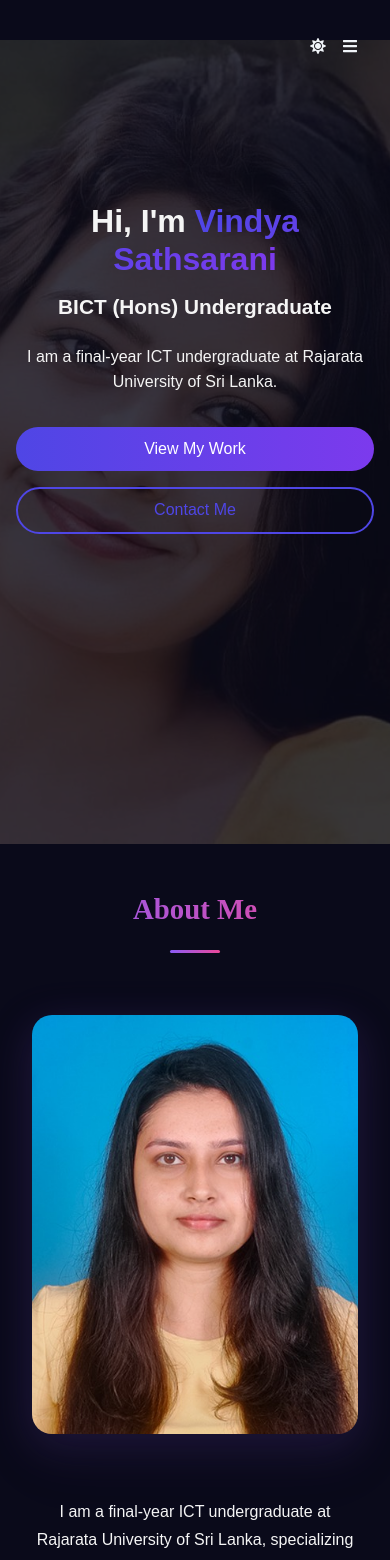
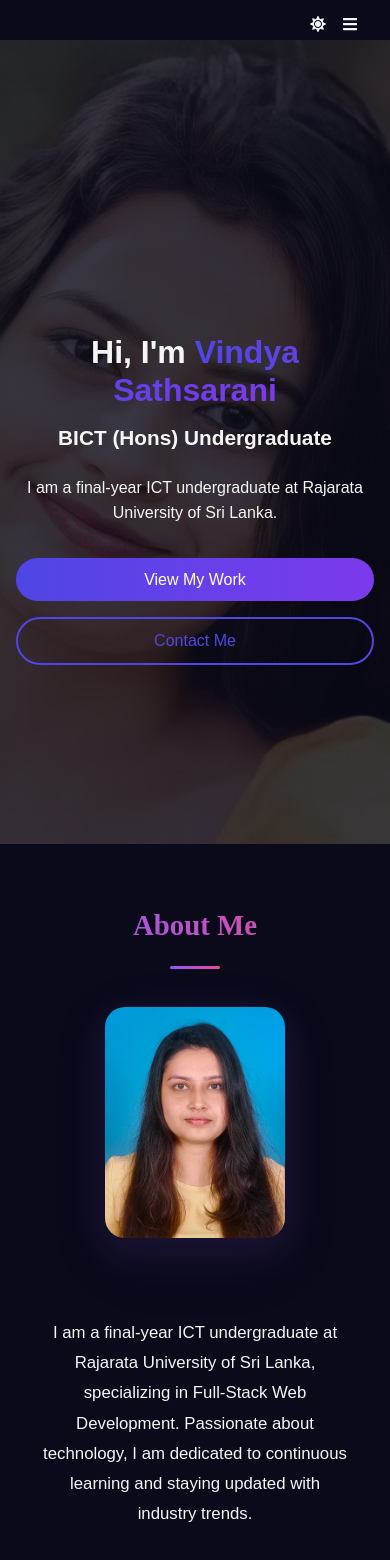
Before and after one commit to vindyasathsarani/My-Portfolio-Website, a React (Create React App) app: page / in a window 390 px wide. Shown: the top 1560 px of the page. Built offline with nearby package versions, Linux system fonts and the light colour scheme.

Commit message:
Completed my portfolio

```diff
--- a/src/App.css
+++ b/src/App.css
@@ -318,3 +318,46 @@ p {
     max-height: 250px;
   }
 }
+
+/* Consistent section title sizes for mobile */
+@media (max-width: 768px) {
+  .section-title {
+    font-size: 2.2rem;
+    margin-bottom: 1.5rem;
+  }
+}
+
+@media (max-width: 480px) {
+  .section-title {
+    font-size: 1.8rem; /* Consistent size for all section titles */
+    margin-bottom: 1rem;
+  }
+
+  /* Ensure all section titles have the same styling */
+  #about .section-title,
+  #skills .section-title,
+  #projects .section-title,
+  #resume .section-title,
+  #contact .section-title {
+    font-size: 1.8rem;
+  }
+
+  .section-subtitle {
+    font-size: 1rem;
+    margin-bottom: 2rem;
+  }
+}
+
+/* Clean up the conflicting media queries */
+@media (max-width: 480px) {
+  .section-title {
+    font-size: 1.8rem !important; /* Force consistent size */
+    margin-bottom: 1rem;
+  }
+
+  /* Ensure profile images are responsive */
+  .profile-image-container {
+    width: 220px !important;
+    height: 220px !important;
+  }
+}
--- a/src/components/About.css
+++ b/src/components/About.css
@@ -100,6 +100,51 @@
 }
 
 @media (max-width: 768px) {
+  .about-content {
+    flex-direction: column;
+    gap: 2rem;
+  }
+
+  .about-image {
+    width: 250px;
+    height: 250px;
+    margin: 0 auto;
+  }
+
+  .about-text {
+    text-align: center;
+  }
+
+  .section-title {
+    font-size: 2.2rem;
+  }
+}
+
+@media (max-width: 480px) {
+  .about-image {
+    width: 180px; /* Reduced from 200px for better mobile fit */
+    height: 180px; /* Reduced from 200px for better mobile fit */
+    margin: 0 auto 1.5rem; /* Added bottom margin for spacing */
+  }
+
+  .about-text h3 {
+    font-size: 1.3rem;
+  }
+
+  .about-text p {
+    font-size: 0.95rem;
+    line-height: 1.5; /* Improved line height for readability */
+  }
+
+  .section-title {
+    font-size: 1.8rem !important;
+  }
+
+  /* Improve spacing around profile image */
+  .about-content {
+    gap: 1.5rem;
+  }
+
   .about-text h3 {
     font-size: 1.3rem;
   }
@@ -111,7 +156,7 @@
   .quote {
     font-size: 1.1rem;
   }
-}
+} /* This was the problematic closing bracket */
 
 .image-wrapper {
   position: relative;
@@ -300,20 +345,7 @@
 }
 
 @media (max-width: 480px) {
-  .about-section {
-    padding: 3rem 1rem;
-  }
-
-  .about-text p {
-    font-size: 1rem;
-  }
-
-  .detail-item {
-    flex-direction: column;
-    align-items: center;
-  }
-
-  .detail-label {
-    margin-bottom: 0.3rem;
+  .section-title {
+    font-size: 1.8rem !important;
   }
 }
--- a/src/components/Contact.css
+++ b/src/components/Contact.css
@@ -1,36 +1,15 @@
 .contact-section {
-  padding: 4rem 2rem; /* Adjusted padding */
-  padding-top: 0; /* Ensure no top padding */
-  margin-top: 0; /* Ensure no top margin */
+  padding: 4rem 2rem; /* Reduced from 6rem to 4rem */
   position: relative;
   overflow: hidden;
-  background-color: #0a0a1a; /* Match dark theme background */
+  padding-bottom: 0;
+  margin-bottom: 0;
+  margin-top: 0;
+  background-color: #0a0a1a;
 }
 
-.light.contact-section {
-  background-color: #f8fafc;
-}
-
-.dark.contact-section {
-  min-height: 100vh;
-  display: flex;
-  flex-direction: column;
-  position: relative;
-  background-color: #0a0a1a;
-  background-image: radial-gradient(circle at 15% 50%, rgba(139, 92, 246, 0.1) 0%, transparent 25%),
-                    radial-gradient(circle at 85% 30%, rgba(236, 72, 153, 0.1) 0%, transparent 25%);
-  overflow: hidden;
-}
-
-.container {
-  width: 100%;
-  max-width: 1200px;
-  margin: 0 auto; /* Ensure no top margin */
-  padding: 2rem;
-  flex: 1;
-  display: flex;
-  flex-direction: column;
-  justify-content: space-between;
+.section-subtitle {
+  margin-bottom: 1rem; /* Reduced spacing after subtitle */
 }
 
 .contact-info-container {
@@ -38,7 +17,7 @@
   grid-template-columns: repeat(2, 1fr);
   gap: 2rem;
   max-width: 800px;
-  margin: 0 auto; /* Ensure no top margin */
+  margin: 0.5rem auto 0; /* Reduced top margin */
 }
 
 .contact-info-item {
@@ -96,39 +75,68 @@
   text-decoration: underline;
 }
 
+/* Improved mobile responsiveness */
 @media (max-width: 768px) {
+  .contact-section {
+    padding: 3rem 1rem;
+  }
+
   .contact-info-container {
-    grid-template-columns: 1fr;
+    grid-template-columns: repeat(2, 1fr); /* Keep 2 columns */
+    gap: 1rem; /* Reduced gap for smaller screens */
+    margin: 0.5rem auto 0;
   }
 
   .contact-info-item {
-    padding: 1.5rem;
-  }
-
-  .contact-icon {
-    width: 50px;
-    height: 50px;
-    font-size: 1.3rem;
-  }
-}
-
-@media (max-width: 480px) {
-  .contact-info-item {
-    padding: 1.2rem;
-    gap: 1rem;
+    padding: 1rem; /* Reduced padding */
   }
 
   .contact-icon {
     width: 45px;
     height: 45px;
-    font-size: 1.2rem;
+    font-size: 1.1rem;
+  }
+
+  .section-title {
+    font-size: 1.8rem;
+  }
+
+  .section-subtitle {
+    font-size: 0.9rem;
+  }
+}
+
+@media (max-width: 480px) {
+  .contact-section {
+    padding: 2rem 1rem;
+  }
+
+  .contact-info-container {
+    grid-template-columns: repeat(2, 1fr);
+    gap: 0.75rem;
+  }
+
+  .contact-info-item {
+    padding: 0.75rem;
+    gap: 0.5rem;
+  }
+
+  .contact-icon {
+    width: 40px;
+    height: 40px;
+    font-size: 1rem;
   }
 
   .contact-text h3 {
-    font-size: 1.1rem;
+    font-size: 0.9rem;
+    margin-bottom: 0.25rem;
   }
 
   .contact-text a {
-    font-size: 0.9rem;
+    font-size: 0.8rem;
+  }
+
+  .section-title {
+    font-size: 1.8rem !important; /* Fixed: removed nested media query and kept important flag */
   }
 }
--- a/src/components/Contact.js
+++ b/src/components/Contact.js
@@ -43,7 +43,7 @@ const Contact = () => {
             </div>
             <div className="contact-text">
               <h3>Email</h3>
-              <a href="mailto:vindya@example.com">vindya@example.com</a>
+              <a href="mailto:vindya@example.com">vindyasathsarani3095@gmail.com</a>
             </div>
           </div>
 
@@ -53,7 +53,7 @@ const Contact = () => {
             </div>
             <div className="contact-text">
               <h3>Phone</h3>
-              <a href="tel:+94779180997">+94 77 918 0997</a>
+              <a href="tel:+94779180997">+94 74 118 6432</a>
             </div>
           </div>
 
@@ -63,8 +63,8 @@ const Contact = () => {
             </div>
             <div className="contact-text">
               <h3>LinkedIn</h3>
-              <a href="https://linkedin.com/in/yourusername" target="_blank" rel="noopener noreferrer">
-                linkedin.com/in/yourusername
+              <a href="https://linkedin.com/in/vindya-upananda-975022234" target="_blank" rel="noopener noreferrer">
+                linkedin.com/in/vindya-upananda
               </a>
             </div>
           </div>
@@ -75,8 +75,8 @@ const Contact = () => {
             </div>
             <div className="contact-text">
               <h3>GitHub</h3>
-              <a href="https://github.com/yourusername" target="_blank" rel="noopener noreferrer">
-                github.com/yourusername
+              <a href="https://github.com/vindyasathsarani" target="_blank" rel="noopener noreferrer">
+                github.com/vindyasathsarani
               </a>
             </div>
           </div>
--- a/src/components/Projects.css
+++ b/src/components/Projects.css
@@ -124,6 +124,38 @@
 
 @media (max-width: 768px) {
   .projects-grid {
+    grid-template-columns: repeat(2, 1fr);
+    gap: 1.5rem;
+  }
+
+  .section-title {
+    font-size: 2.2rem;
+  }
+}
+
+@media (max-width: 480px) {
+  .projects-grid {
     grid-template-columns: 1fr;
   }
+
+  .project-card {
+    margin-bottom: 1.5rem;
+  }
+
+  .project-title {
+    font-size: 1.2rem;
+  }
+
+  .project-description {
+    font-size: 0.9rem;
+  }
+
+  .project-links a {
+    padding: 0.5rem 1rem;
+    font-size: 0.9rem;
+  }
+
+  .section-title {
+    font-size: 1.8rem !important;
+  }
 }
--- a/src/components/Resume.css
+++ b/src/components/Resume.css
@@ -1,16 +1,15 @@
 .resume-section {
   position: relative;
   overflow: hidden;
-  padding: 4rem 2rem; /* Added top and bottom padding */
-  padding-bottom: 0; /* Ensure no bottom padding */
-  margin-bottom: 0; /* Ensure no bottom margin */
+  padding-bottom: 0;
+  margin-bottom: 0;
   background-color: #0a0a1a; /* Match dark theme background */
 }
 
 /* Target specifically the Resume section title */
 #resume .section-title {
   position: relative;
-  font-size: 3rem;
+  font-size: 2.2rem;
   font-weight: 700;
   margin-bottom: 1.5rem;
   text-align: center;
@@ -46,6 +45,17 @@
   transform: translateX(-50%);
   border-radius: 2px;
 }
+
+/* Delete these conflicting rules */
+/*
+.dark .section-title {
+  color: var(--text-primary-dark);
+}
+
+.section-title::after {
+  content: none;
+}
+*/
 
 .download-btn {
   display: flex;
@@ -180,7 +190,12 @@
   }
 
   .resume-title h1 {
-    font-size: 2rem;
+    font-size: 2rem; /* Fixed incomplete line */
+  }
+
+  /* Ensure consistent section title size */
+  #resume .section-title {
+    font-size: 2.2rem;
   }
 }
 
@@ -195,6 +210,24 @@
 
   .resume-section h2 {
     font-size: 1.3rem;
+  }
+
+  /* Consolidated section title styles */
+  #resume .section-title,
+  .resume-title,
+  .section-title {
+    font-size: 1.8rem !important;
+    margin-bottom: 1rem;
+  }
+
+  .resume-preview {
+    height: 300px;
+  }
+
+  /* Improve button responsiveness */
+  .download-btn {
+    padding: 0.7rem 1.5rem;
+    font-size: 0.9rem;
   }
 }
 
@@ -216,15 +249,18 @@
   border: none;
 }
 
+/* For tablet view */
 @media (max-width: 768px) {
-  .resume-preview {
-    height: 400px;
+  .resume-title {
+    font-size: 2.2rem; /* Increased size to match other section titles */
+    margin-bottom: 1.5rem;
   }
 }
 
+/* For mobile view */
 @media (max-width: 480px) {
-  .resume-preview {
-    height: 300px;
-  margin-bottom: 1rem;
+  .resume-title {
+    font-size: 2rem; /* Increased size to match other section titles */
+    margin-bottom: 1rem;
   }
 }
--- a/src/components/Skills.css
+++ b/src/components/Skills.css
@@ -68,29 +68,39 @@
 
 @media (max-width: 768px) {
   .skills-section {
-    padding: 4rem 1.5rem;
+    padding: 3rem 1rem;
   }
 
   .skills-category h3 {
     font-size: 1.3rem;
+  }
+
+  .section-title {
+    font-size: 2.2rem;
   }
 }
 
 @media (max-width: 480px) {
   .skills-container {
     grid-template-columns: repeat(2, 1fr);
+    gap: 1rem;
   }
 
   .skill-item {
-    padding: 1.2rem 0.8rem;
+    padding: 1rem 0.8rem;
   }
 
   .skill-icon {
-    font-size: 2.5rem;
+    font-size: 2rem;
+    margin-bottom: 0.5rem;
   }
 
   .skill-name {
     font-size: 0.9rem;
+  }
+
+  .section-title {
+    font-size: 1.8rem !important;
   }
 }
 
@@ -159,16 +169,7 @@
 }
 
 @media (max-width: 480px) {
-  .skill-item {
-    width: 100px;
-    padding: 1rem;
-  }
-
-  .skill-icon {
-    font-size: 1.8rem;
-  }
-
-  .skill-name {
-    font-size: 0.9rem;
+  .section-title {
+    font-size: 1.8rem !important;
   }
 }
```
Also changed, not shown: src/components/Hero.css (+99 -1 lines).
